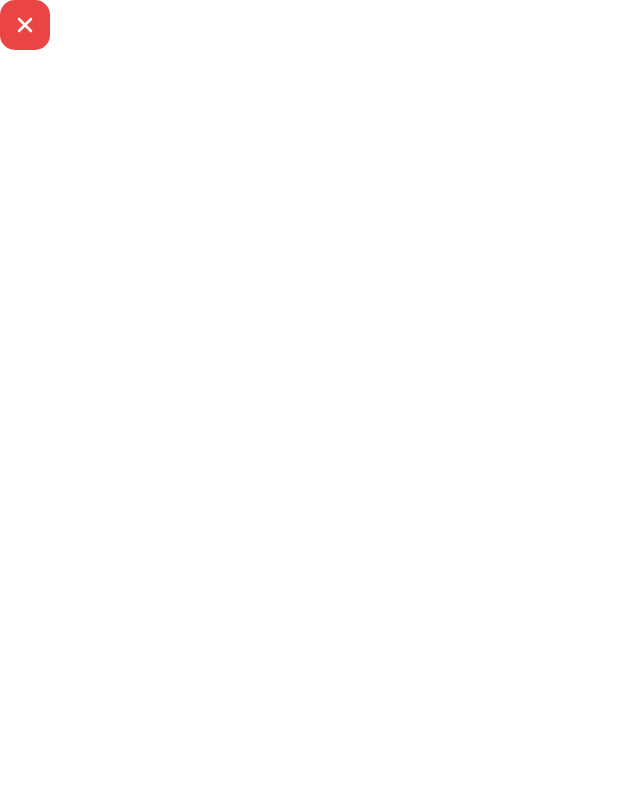
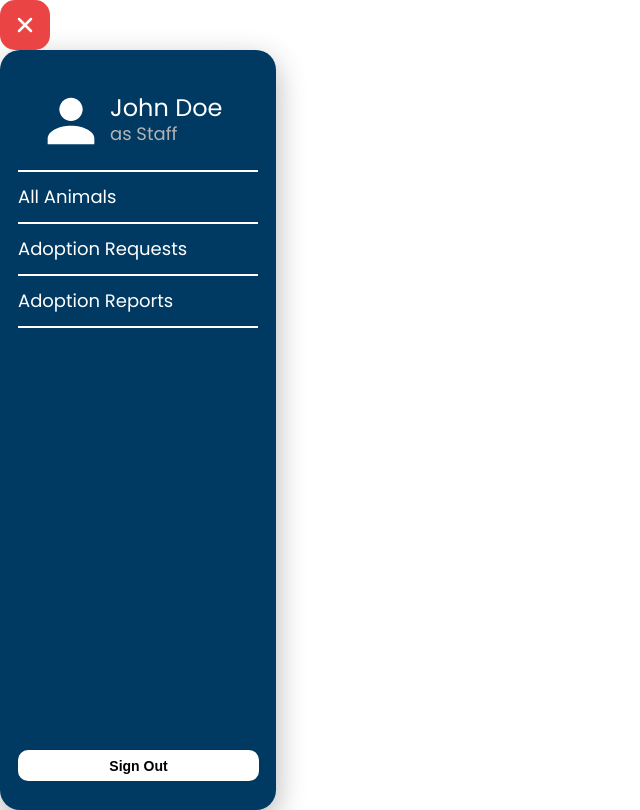
Before and after one commit to Rawporkz/SEN201_AnimalShelter, a SvelteKit app in the folder animal-shelter-manager/: page / in a window 1280 px wide. Shown: the whole page, without its empty margins (0-640 px from the left). Built offline with nearby package versions, Linux system fonts and the light colour scheme.

Commit message:
Changed routing page

```diff
--- a/animal-shelter-manager/src/routes/+page.svelte
+++ b/animal-shelter-manager/src/routes/+page.svelte
@@ -12,6 +12,7 @@ or the customer's home page based on the user's authentication status and role.
   import { onMount } from "svelte";
   import "./style.scss";
   import ClosePopupButton from "$lib/components/ClosePopupButton/ClosePopupButton.svelte";
+  import SideBar from "$lib/components/SideBar/SideBar.svelte";
 
   // Current authenticated user object, null if not logged in
   let currentUser = $state(null);
@@ -29,3 +30,4 @@ or the customer's home page based on the user's authentication status and role.
 </script>
 
 <ClosePopupButton></ClosePopupButton>
+<SideBar username="John Doe" role="as Staff"></SideBar>
```
